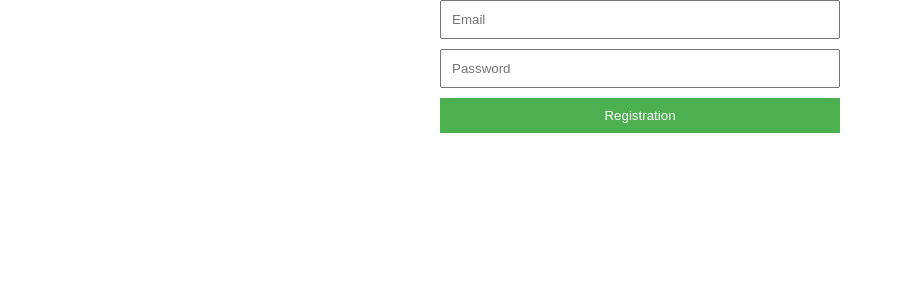
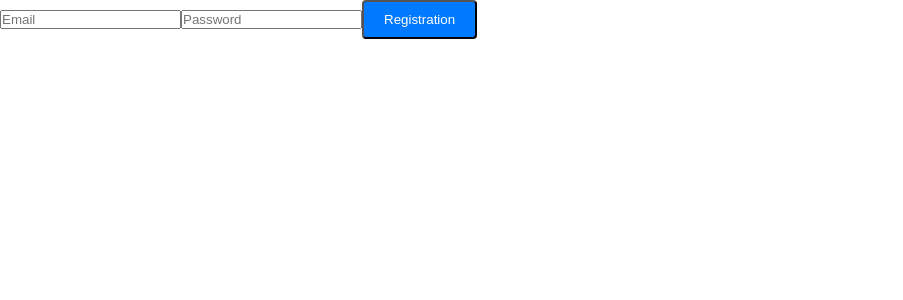
Before and after one commit to IdeaIntoAction/IIA-website, a Vue app: page / in a window 1280 px wide. Shown: the top 300 px of the page, without its empty margins (0-903 px from the left). Built offline with nearby package versions, Linux system fonts and the light colour scheme.

Commit message:
add error handler services

```diff
--- a/src/components/CreatePosts.vue
+++ b/src/components/CreatePosts.vue
@@ -11,6 +11,7 @@
 
 <script>
 import { createPost } from '../services/api'
+import { handleRequestError } from '../services/errorHandler';
 export default {
   data() {
     return {
@@ -27,8 +28,8 @@ export default {
           console.log(response)
         })
         .catch((error) => {
-          console.error(error)
-        })
+        handleRequestError.call(this, error);
+      })
     },
   },
 }
--- a/src/components/EditPosts.vue
+++ b/src/components/EditPosts.vue
@@ -1,22 +1,23 @@
 <template>
   <div class="container">
-        <div class="post"> post {{ postId }}</div>
+    <div class="post">post {{ postId }}</div>
     <form @submit.prevent="editPost(title, content)">
-            <input  type="text" v-model="title" placeholder="Title" />
-            <input  type="text" v-model="content" placeholder="Content" />
+      <input type="text" v-model="title" placeholder="Title" />
+      <input type="text" v-model="content" placeholder="Content" />
       <div class="post">{{ title }}</div>
-            <button type="submit"> click</button>
+      <button type="submit">click</button>
     </form>
   </div>
 </template>
 <script>
-import { getPostId, updatePost} from '../services/api'
+import { getPostId, updatePost } from '../services/api'
+import { handleRequestError } from '../services/errorHandler';
 export default {
   data() {
     return {
       postId: '',
       title: '',
-            content: ''
+      content: '',
     }
   },
   methods: {
@@ -24,38 +25,27 @@ export default {
       const updatePostData = {
         id: +this.postId,
         title: this.title,
-            content: this.content
-            };
+        content: this.content,
+      }
       updatePost(updatePostData)
-            .then(response => {
+        .then((response) => {
           console.log(response)
         })
-            .catch(error => {
-                console.log(error)
-            });
-        }
-
+        .catch((error) => {
+        handleRequestError.call(this, error);
+      })
+    },
   },
   mounted() {
-        getPostId(this.postId).then((response)=> {
+    getPostId(this.postId).then((response) => {
       console.log(response)
       this.title = response.data.title
       this.content = response.data.content
     })
   },
   created() {
-        this.postId = this.$route.params.id;
+    this.postId = this.$route.params.id
   },
 }
 </script>
-<style>
-.post {
-    display: block;
-    width: 50px;
-    margin: 0 auto;
-}
-.container{
-    margin: 0 auto;
-    width: 600px;
-}
-</style>
+<style></style>
--- a/src/components/PostsList.vue
+++ b/src/components/PostsList.vue
@@ -3,7 +3,7 @@
     <ul>
       <li v-for="post in posts" :key="post.id">
         {{ post.title }} - {{ post.content }}
-        <button @click="goEditPost(post.id)" >edit post</button>
+        <button @click="goEditPost(post.id)">edit post</button>
       </li>
     </ul>
   </div>
@@ -11,6 +11,7 @@
 
 <script>
 import { postsList } from '../services/api'
+import { handleRequestError } from '../services/errorHandler';
 export default {
   data() {
     return {
@@ -19,12 +20,12 @@ export default {
   },
   methods: {
     goEditPost(postId) {
-        try {
-            this.$router.push({ path: `/editPosts/${postId}` });
-        } catch (error) {
-            console.error(error);
-        }
-    }
+      try {
+        this.$router.push({ path: `/editPosts/${postId}` })
+      } catch (error) {
+        console.error(error)
+      }
+    },
   },
   mounted() {
     postsList()
@@ -32,21 +33,10 @@ export default {
         this.posts = response.data.posts
       })
       .catch((error) => {
-        console.error(error)
+        handleRequestError.call(this, error);
       })
   },
 }
 </script>
 
-<style>
-ul {
-  list-style: none;
-  width: 500px;
-  display: block;
-  margin: 0 auto;
-}
-li {
-  font-size: 20px;
-  text-align: center;
-}
-</style>
+<style></style>
--- a/src/components/TheRegistration.vue
+++ b/src/components/TheRegistration.vue
@@ -5,16 +5,19 @@
       <input type="password" v-model="password" placeholder="Password" />
       <button type="submit">Registration</button>
     </form>
+    <div v-if="error" class="errorMessage">{{ error }}</div>
   </div>
 </template>
 
 <script>
 import { createUser } from '../services/api'
+import { handleRequestError } from '../services/errorHandler';
 export default {
   data() {
     return {
       email: '',
       password: '',
+      error: ''
     }
   },
   methods: {
@@ -22,13 +25,12 @@ export default {
       const { email, password } = this
       createUser(email, password)
         .then((response) => {
-          console.log(response.data.token)
           this.$router.push('/createPosts')
           return localStorage.setItem('sessionToken', response.data.token)
         })
         .catch((error) => {
-          console.error(error)
-        })
+        handleRequestError.call(this, error);
+      })
     },
   },
 }
--- a/src/router.js
+++ b/src/router.js
@@ -20,9 +20,8 @@ const routes = [
   },
   {
     path: '/editPosts/:id',
-    // name: 'EditPost',
-    component: EditPosts
-  }
+    component: EditPosts,
+  },
 ]
 
 const router = createRouter({
--- a/src/services/api.js
+++ b/src/services/api.js
@@ -23,12 +23,12 @@ export const postsList = () => {
 export const getPostId = (postId) => {
   return axios.get(`http://localhost:8080/api/post/?id=${postId}`)
 }
-export const updatePost = ( updatePost) => {
-  const sessionToken = localStorage.getItem('sessionToken');
+export const updatePost = (updatePost) => {
+  const sessionToken = localStorage.getItem('sessionToken')
   return axios.put(`http://localhost:8080/api/post/update`, updatePost, {
     headers: {
       'Content-Type': 'application/json',
-      'Authorization': `Bearer ${sessionToken}`
-    }
-  });
-};
+      Authorization: `Bearer ${sessionToken}`,
+    },
+  })
+}
--- /dev/null
+++ b/src/services/errorHandler.js
@@ -0,0 +1,6 @@
+export function handleRequestError(error) {
+    setInterval(() => {
+      this.error = '';
+    }, 5000);
+    this.error = error.message;
+}
--- a/src/style/main.scss
+++ b/src/style/main.scss
@@ -1,3 +1,5 @@
+@import url('./variables.scss');;
+
 html {
   width: 100%;
 }
@@ -8,30 +10,24 @@ html {
   box-sizing: border-box;
 }
 
-.registration-form {
-  max-width: 400px;
-  margin: 0 auto;
-}
-
-input {
-  width: 100%;
-  padding: 10px;
-  margin-bottom: 10px;
-}
-
 button {
-  width: 100%;
-  padding: 10px;
-  background-color: #4caf50;
-  color: white;
-  border: none;
+  display: inline-block;
+  padding: 10px 20px;
+  background-color: var(--primary-color);
+  color: #fff;
+  text-decoration: none;
+  border-radius: 4px;
+  transition: background-color 0.3s;
 }
 
 button:hover {
-  background-color: #45a049;
+  background-color: var(--secondary-color);
 }
-
-button:disabled {
-  background-color: lightgray;
-  cursor: not-allowed;
+.errorMessage {
+  padding: 0.5rem;
+  background: var(--error-color);
+  color: var(--error-text-color);
+  position: absolute;
+  bottom: 3rem;
+  left: 3rem;
 }
--- /dev/null
+++ b/src/style/variables.scss
@@ -0,0 +1,8 @@
+:root {
+    --primary-color: #007bff; /* Основной цвет */
+    --secondary-color: #6c757d; /* Вторичный цвет */
+    --text-color: #3a3838; /* Цвет текста */
+    --background-color: #f8f8f8; /* Цвет фона */
+    --error-color: #f81010;
+    --error-text-color: #e7e5e5;
+}
```
Lines whose indentation alone changed are shown as unchanged.
